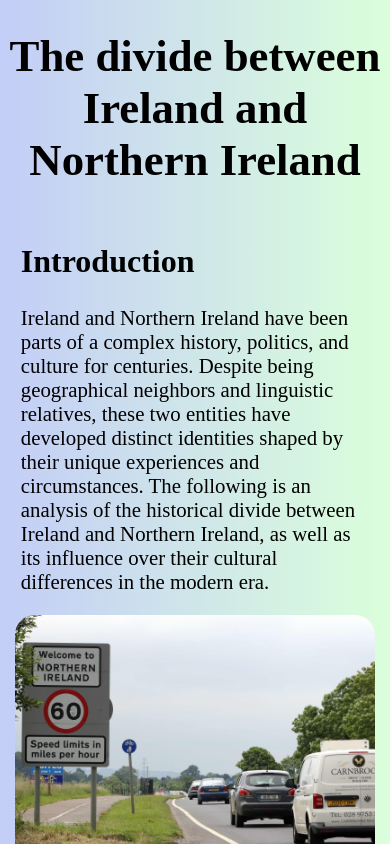
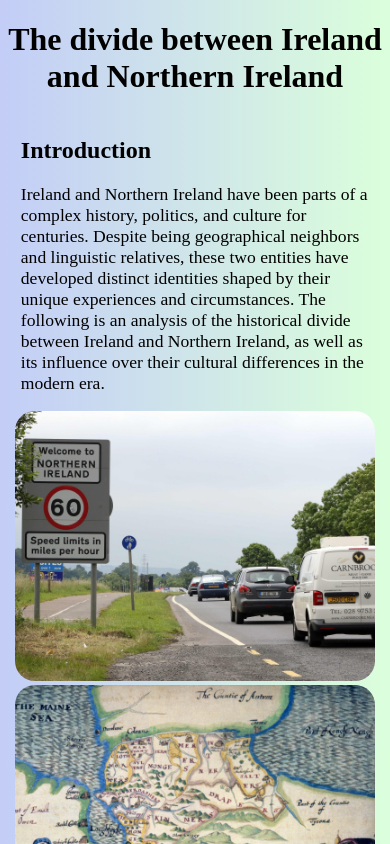
Before and after one commit to aldortheold/ireland-04-2024, a plain HTML site: page index.html in a window 390 px wide. Shown: the top 844 px of the page. Drawn offline with Linux system fonts and the light colour scheme; a web font is replaced by a local one.

Commit message:
modified:   style.css

```diff
--- a/style.css
+++ b/style.css
@@ -46,4 +46,16 @@ img {
         display: flex;
         flex-direction: column;
     }
+
+    h1 {
+        font-size: 2rem;
+    }
+
+    h2 {
+        font-size: 1.5rem;
+    }
+
+    p {
+        font-size: 1.1rem;
+    }
 }
```
